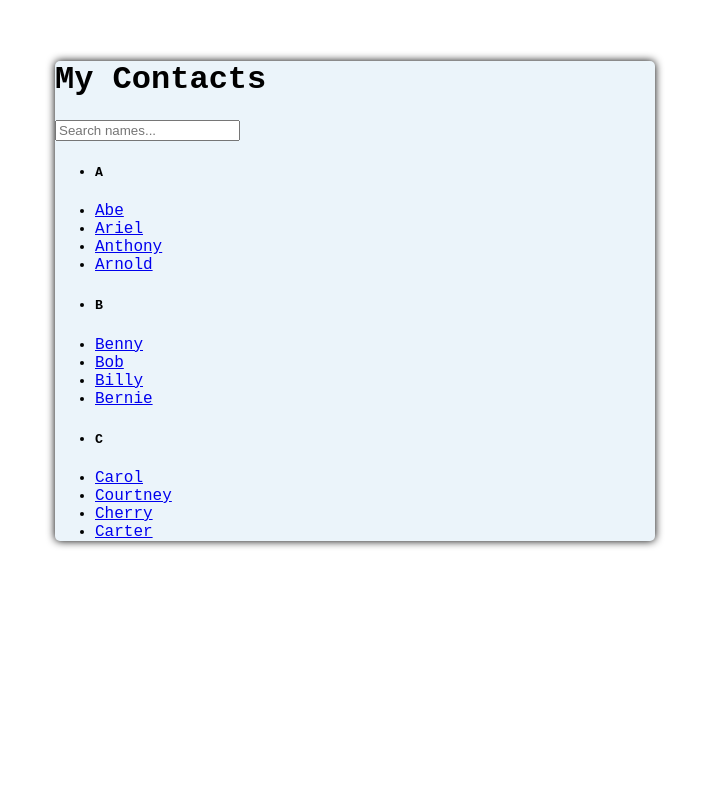
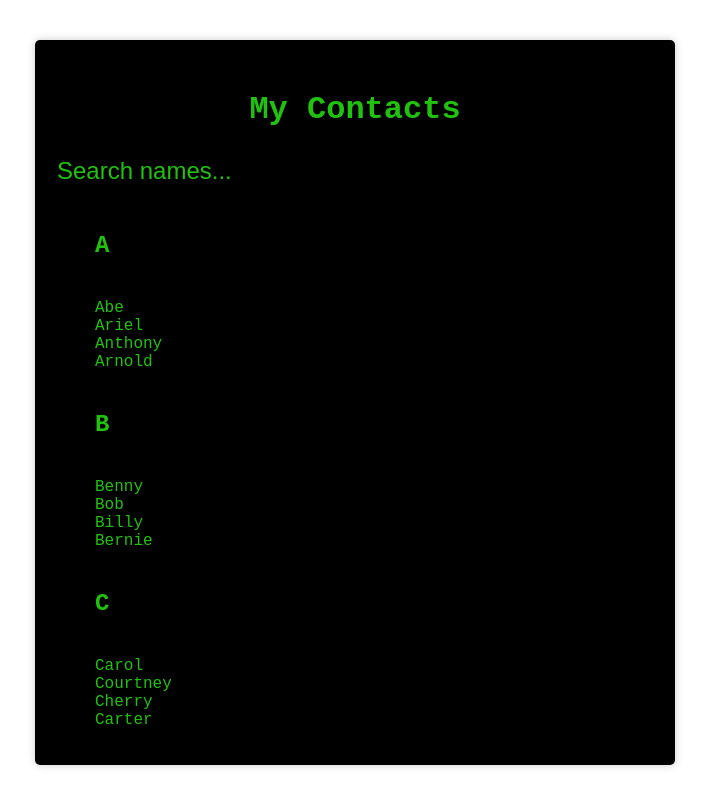
Before and after one commit to JosephAlba19/Contact-Filter-List, a plain HTML site: page index.html in a window 1280 px wide. Shown: the whole page, without its empty margins (285-994 px from the left). Drawn offline with Linux system fonts and the light colour scheme.

Commit message:
finished styling app

```diff
--- a/index.html
+++ b/index.html
@@ -11,11 +11,11 @@
 
 <body>
     <div class="container">
-        <h1 class="title-center text-center">
+        <h1 class="title">
             My Contacts
         </h1>
-        <input type="text" id="filterInput" class=text-center placeholder="Search names...">
-        <ul id="names" class="collection with-header">
+        <input type="text" id="filterInput" placeholder="Search names...">
+        <ul id="names">
             <li class="collection-header">
                 <h5>A</h5>
             </li>
--- a/main.css
+++ b/main.css
@@ -12,8 +12,43 @@ body {
 
 .container {
     width: 50%;
+    padding: 20px;
     margin: 0 auto;
-    background: #EBF4FA;
+    background: #000;
+    color: #20c20e;
     border-radius: 5px;
-    box-shadow: 0px 0px 9px;
+    box-shadow: 0px 0px 9px #ccc;
 }
+
+.title {
+    text-align: center;
+    padding-top: 10px;
+}
+
+input[type=text]  {
+    width: 100%;
+    height: 40px;
+    color: #20c20e;
+    background: transparent;
+    border: 0 solid;
+    font-size: 24px;
+}
+input[type=text]:focus {
+    outline: none;
+}
+input:focus::-webkit-input-placeholder { color:transparent; }
+::placeholder {
+    color: #20c20e;
+}
+
+ul {
+    list-style: none;
+}
+h5 {
+    font-size: 24px;
+
+}
+li a{
+    text-decoration: none;
+    color: #20c20e;
+}
```
